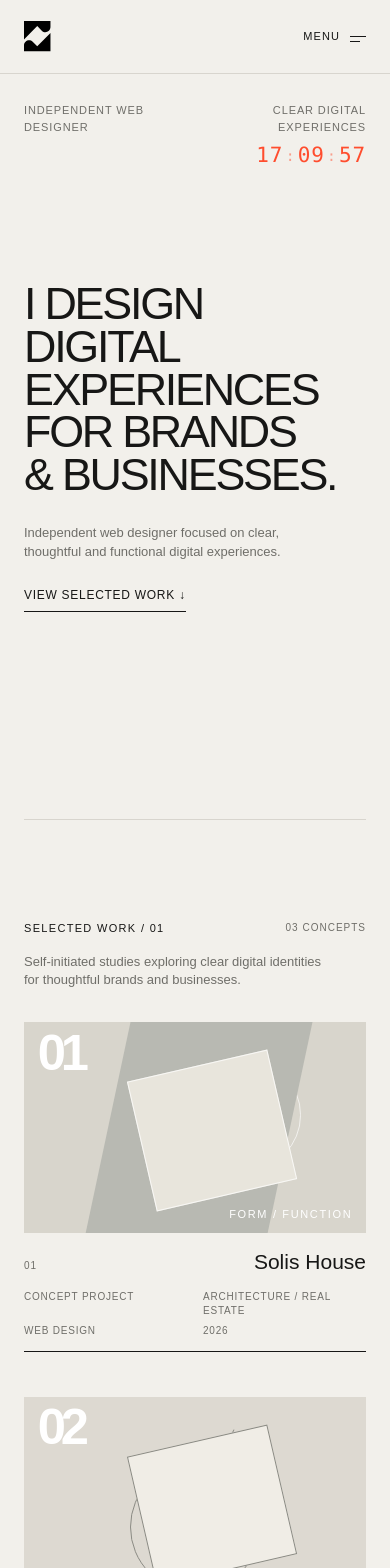
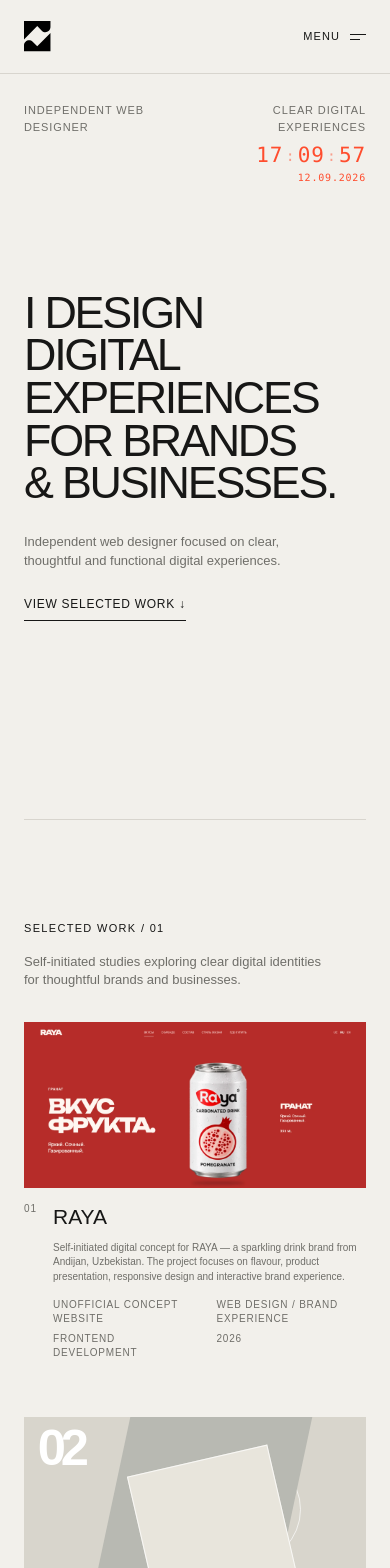
Before and after one commit to umarovro59/rustam-portfolio, a Next.js app: page / in a window 390 px wide. Shown: the top 1568 px of the page. Built offline with nearby package versions, Linux system fonts and the light colour scheme.

Commit message:
Update portfolio projects and mobile layout

```diff
--- a/src/app/globals.css
+++ b/src/app/globals.css
@@ -172,8 +172,17 @@
   letter-spacing: 0.04em;
   line-height: 1;
   white-space: nowrap;
-  text-align: right;
+  text-align: left;
   animation: hero-clock-enter 0.6s ease 3.7s both;
+}
+.hero-clock-time,
+.hero-clock-date {
+  display: block;
+}
+.hero-clock-date {
+  margin-top: 7px;
+  font-size: clamp(10px, 0.36em, 13px);
+  letter-spacing: 0.08em;
 }
 .hero-clock-group,
 .hero-clock-seconds {
@@ -349,6 +358,56 @@
 .project + .project {
   margin-top: clamp(45px, 7.2vw, 115px);
 }
+.more-work-control {
+  display: block;
+  margin: clamp(36px, 4vw, 64px) 0 0;
+  border: 0;
+  padding: 0;
+  background: transparent;
+  color: var(--muted);
+  cursor: pointer;
+  font-size: var(--meta-size);
+  font-weight: 400;
+  letter-spacing: 0.1em;
+  text-transform: uppercase;
+  transition: color 0.25s ease;
+}
+.more-work-control:hover {
+  color: var(--ink);
+}
+.more-work-control:disabled {
+  color: var(--muted);
+  cursor: default;
+  opacity: 1;
+}
+.additional-projects {
+  display: grid;
+  grid-template-rows: 0fr;
+  opacity: 0;
+  visibility: hidden;
+  pointer-events: none;
+  transform: translateY(16px);
+  transition:
+    grid-template-rows 0.4s ease,
+    opacity 0.4s ease,
+    transform 0.4s ease,
+    visibility 0s linear 0.4s;
+}
+.additional-projects[data-expanded="true"] {
+  grid-template-rows: 1fr;
+  opacity: 1;
+  visibility: visible;
+  pointer-events: auto;
+  transform: translateY(0);
+  transition-delay: 0s;
+}
+.additional-projects-inner {
+  min-height: 0;
+  overflow: hidden;
+}
+.additional-projects .project:first-child {
+  margin-top: clamp(45px, 7.2vw, 115px);
+}
 .project-link {
   display: block;
 }
@@ -360,6 +419,23 @@
 }
 .project-link:hover .project-visual {
   transform: scale(0.985);
+}
+.project-visual.project-raya {
+  height: auto;
+  min-height: 0;
+  background: #be2b28;
+}
+.project-image {
+  display: block;
+  width: 100%;
+  height: auto;
+  transition: transform 0.4s cubic-bezier(0.2, 0.8, 0.2, 1);
+}
+.project-link:hover .project-raya {
+  transform: none;
+}
+.project-link:hover .project-image {
+  transform: scale(1.015);
 }
 .visual-number {
   position: absolute;
@@ -466,7 +542,6 @@
   display: grid;
   grid-template-columns: 2fr 1fr;
   padding: 15px 0;
-  border-bottom: 1px solid var(--ink);
 }
 .project-meta > div:first-child {
   display: flex;
@@ -483,6 +558,13 @@
   margin: 0;
   font-size: 21px;
   font-weight: 500;
+}
+.project-description {
+  max-width: 620px;
+  margin: 8px 24px 0 0;
+  color: var(--muted);
+  font-size: var(--meta-size);
+  line-height: 1.45;
 }
 .project-details {
   display: grid;
@@ -782,6 +864,7 @@
     transform: none;
   }
   .project-visual,
+  .project-image,
   .service-list li {
     transition: none;
   }
@@ -819,14 +902,17 @@
     background: transparent;
     cursor: pointer;
     font-size: 11px;
+    line-height: 1;
     letter-spacing: 0.1em;
     text-transform: uppercase;
   }
   .menu-toggle i {
     display: block;
+    flex: 0 0 auto;
     width: 16px;
-    height: 1px;
-    background: var(--ink);
+    height: 6px;
+    background: linear-gradient(var(--ink), var(--ink)) top left / 16px 1px
+      no-repeat;
     position: relative;
     transition: transform 0.25s ease;
   }
@@ -915,24 +1001,34 @@
     grid-template-rows: auto 1fr auto;
   }
   .hero-kicker {
-    grid-template-columns: 1fr 1fr;
+    min-width: 0;
+    grid-template-columns: minmax(0, 1fr) minmax(0, 1fr);
     column-gap: 20px;
   }
   .hero-kicker > span {
     display: block;
-    max-width: 160px;
+    width: min(100%, 160px);
     grid-column: 2;
+    justify-self: end;
+    text-align: right;
     white-space: normal;
   }
   .hero-clock {
+    display: flex;
+    flex-direction: column;
     grid-column: 2;
     grid-row: 2;
+    justify-self: end;
+    align-items: flex-end;
     margin-top: 10px;
     font-size: 21px;
+    text-align: right;
   }
   .hero-content {
     grid-column: 1;
     align-self: center;
+    min-width: 0;
+    width: 100%;
     max-width: none;
     padding: 0 0 6vh;
   }
@@ -991,15 +1087,29 @@
     min-height: 190px;
   }
   .project-meta {
-    display: block;
+    display: grid;
+    grid-template-columns: 20px minmax(0, 1fr);
+    column-gap: 9px;
     padding: 13px 0;
   }
   .project-meta > div:first-child {
-    justify-content: space-between;
+    display: contents;
+  }
+  .project-meta > div:first-child > div {
+    min-width: 0;
+    grid-column: 2;
+  }
+  .project-description {
+    width: 100%;
+    max-width: 100%;
+    margin-right: 0;
   }
   .project-details {
-    margin-top: 13px;
+    min-width: 0;
+    grid-column: 2;
+    margin-top: 14px;
     grid-template-columns: 1fr 1fr;
+    gap: 7px 14px;
     line-height: 1.35;
   }
   .about-text {
--- a/src/components/LiveClock.tsx
+++ b/src/components/LiveClock.tsx
@@ -16,15 +16,28 @@
   };
 }
 
+function formatDate(date: Date): string {
+  return [
+    String(date.getDate()).padStart(2, "0"),
+    String(date.getMonth() + 1).padStart(2, "0"),
+    date.getFullYear(),
+  ].join(".");
+}
+
 export function LiveClock() {
   const [time, setTime] = useState<ClockTime>({
     hours: "00",
     minutes: "00",
     seconds: "00",
   });
+  const [date, setDate] = useState("00.00.0000");
 
   useEffect(() => {
-    const updateTime = () => setTime(formatTime(new Date()));
+    const updateTime = () => {
+      const now = new Date();
+      setTime(formatTime(now));
+      setDate(formatDate(now));
+    };
 
     updateTime();
     const intervalId = window.setInterval(updateTime, 1000);
@@ -32,8 +45,9 @@
   }, []);
 
   return (
+    <div className="hero-clock">
       <time
-      className="hero-clock"
+        className="hero-clock-time"
         dateTime={`${time.hours}:${time.minutes}:${time.seconds}`}
         aria-label={`Local time ${time.hours}:${time.minutes}:${time.seconds}`}
       >
@@ -49,5 +63,9 @@
           {time.seconds}
         </span>
       </time>
+      <time className="hero-clock-date" dateTime={date.split(".").reverse().join("-")}>
+        {date}
+      </time>
+    </div>
   );
 }
--- a/src/components/SelectedWork.tsx
+++ b/src/components/SelectedWork.tsx
@@ -1,8 +1,48 @@
+"use client";
+
+import Image from "next/image";
+import type { StaticImageData } from "next/image";
+import { useState } from "react";
 import type { Copy } from "@/lib/translations";
+import rayaPreview from "../../public/images/projects/raya/raya-preview.webp";
 
 const tones = ["project-solis", "project-vela", "project-noma"];
 
-function ProjectVisual({ tone, number }: { tone: string; number: string }) {
+type ProjectItem = {
+  title: string;
+  subtitle: string;
+  category: string;
+  discipline: string;
+  year: string;
+  description: string | null;
+  href: string;
+  image: StaticImageData | null;
+};
+
+function ProjectVisual({
+  tone,
+  number,
+  image,
+  title,
+}: {
+  tone?: string;
+  number: string;
+  image: StaticImageData | null;
+  title: string;
+}) {
+  if (image) {
+    return (
+      <div className="project-visual project-raya">
+        <Image
+          src={image}
+          alt={`${title} website hero`}
+          sizes="(max-width: 700px) calc(100vw - 48px), 90vw"
+          className="project-image"
+        />
+      </div>
+    );
+  }
+
   return (
     <div className={`project-visual ${tone}`} aria-hidden="true">
       <span className="visual-number">{number}</span>
@@ -13,6 +53,55 @@
   );
 }
 
+function ProjectCard({
+  project,
+  index,
+  viewLabel,
+}: {
+  project: ProjectItem;
+  index: number;
+  viewLabel: string;
+}) {
+  return (
+    <article className="project reveal">
+      <a
+        href={project.href}
+        className="project-link"
+        aria-label={`${viewLabel}: ${project.title}`}
+        {...(project.href.startsWith("http")
+          ? { target: "_blank", rel: "noopener noreferrer" }
+          : {})}
+      >
+        <ProjectVisual
+          tone={
+            project.image ? undefined : tones[(index - 1) % tones.length]
+          }
+          number={`0${index + 1}`}
+          image={project.image}
+          title={project.title}
+        />
+        <div className="project-meta">
+          <div>
+            <span className="project-number">0{index + 1}</span>
+            <div>
+              <h3>{project.title}</h3>
+              {project.description && (
+                <p className="project-description">{project.description}</p>
+              )}
+            </div>
+          </div>
+          <div className="project-details">
+            <span>{project.subtitle}</span>
+            <span>{project.category}</span>
+            <span>{project.discipline}</span>
+            <span>{project.year}</span>
+          </div>
+        </div>
+      </a>
+    </article>
+  );
+}
+
 export function SelectedWork({
   copy,
   projects,
@@ -20,6 +109,27 @@
   copy: Copy["work"];
   projects: Copy["projects"];
 }) {
+  const [isExpanded, setIsExpanded] = useState(false);
+  const raya = {
+    title: "RAYA",
+    ...copy.raya,
+    href: "https://raya-website-theta.vercel.app/",
+    image: rayaPreview,
+  };
+  const allProjects = [
+    raya,
+    ...projects.map((project) => ({
+      ...project,
+      subtitle: copy.concept,
+      year: "2026",
+      description: null,
+      href: "#contact",
+      image: null,
+    })),
+  ];
+  const primaryProjects = allProjects.slice(0, 4);
+  const additionalProjects = allProjects.slice(4);
+
   return (
     <section
       id="work"
@@ -30,35 +140,52 @@
         <p id="work-label" className="eyebrow">
           {copy.label}
         </p>
-        <span className="section-count">{copy.count}</span>
       </div>
       <div className="work-heading work-heading--compact">
         <p className="muted-copy reveal reveal-delay-1">{copy.body}</p>
       </div>
       <div className="project-list">
-        {projects.map((project, index) => (
-          <article className="project reveal" key={project.title}>
-            <a
-              href="#contact"
-              className="project-link"
-              aria-label={`${copy.view}: ${project.title}`}
+        {primaryProjects.map((project, index) => (
+          <ProjectCard
+            project={project}
+            index={index}
+            viewLabel={copy.view}
+            key={project.title}
+          />
+        ))}
+        <button
+          type="button"
+          className="more-work-control"
+          disabled={additionalProjects.length === 0}
+          aria-expanded={
+            additionalProjects.length > 0 ? isExpanded : undefined
+          }
+          aria-controls={
+            additionalProjects.length > 0 ? "additional-projects" : undefined
+          }
+          onClick={() => setIsExpanded((expanded) => !expanded)}
+        >
+          {isExpanded ? copy.lessProjects : copy.moreWork}
+        </button>
+        {additionalProjects.length > 0 && (
+            <div
+              id="additional-projects"
+              className="additional-projects"
+              data-expanded={isExpanded}
+              aria-hidden={!isExpanded}
             >
-              <ProjectVisual tone={tones[index]} number={`0${index + 1}`} />
-              <div className="project-meta">
-                <div>
-                  <span className="project-number">0{index + 1}</span>
-                  <h3>{project.title}</h3>
-                </div>
-                <div className="project-details">
-                  <span>{copy.concept}</span>
-                  <span>{project.category}</span>
-                  <span>{project.discipline}</span>
-                  <span>2026</span>
-                </div>
+              <div className="additional-projects-inner">
+                {additionalProjects.map((project, index) => (
+                  <ProjectCard
+                    project={project}
+                    index={index + 4}
+                    viewLabel={copy.view}
+                    key={project.title}
+                  />
+                ))}
               </div>
-            </a>
-          </article>
-        ))}
+            </div>
+        )}
       </div>
     </section>
   );
--- a/src/lib/translations.ts
+++ b/src/lib/translations.ts
@@ -17,11 +17,20 @@
     },
     work: {
       label: "Selected work / 01",
-      count: "03 concepts",
       title: "Selected work.",
       body: "Self-initiated studies exploring clear digital identities for thoughtful brands and businesses.",
       concept: "Concept Project",
       view: "View concept project",
+      moreWork: "MORE SELECTED WORK ↓",
+      lessProjects: "LESS PROJECTS ↑",
+      raya: {
+        subtitle: "UNOFFICIAL CONCEPT WEBSITE",
+        category: "WEB DESIGN / BRAND EXPERIENCE",
+        discipline: "FRONTEND DEVELOPMENT",
+        year: "2026",
+        description:
+          "Self-initiated digital concept for RAYA — a sparkling drink brand from Andijan, Uzbekistan. The project focuses on flavour, product presentation, responsive design and interactive brand experience.",
+      },
     },
     projects: [
       {
@@ -96,11 +105,20 @@
     },
     work: {
       label: "Избранные работы / 01",
-      count: "03 концепции",
       title: "Избранные работы.",
       body: "Концептуальные проекты о ясной цифровой идентичности для внимательных брендов и бизнеса.",
       concept: "Концептуальный проект",
       view: "Открыть концептуальный проект",
+      moreWork: "ЕЩЁ ПРОЕКТЫ ↓",
+      lessProjects: "СВЕРНУТЬ ↑",
+      raya: {
+        subtitle: "НЕОФИЦИАЛЬНЫЙ КОНЦЕПТ САЙТА",
+        category: "ВЕБ-ДИЗАЙН / БРЕНД-ОПЫТ",
+        discipline: "ФРОНТЕНД-РАЗРАБОТКА",
+        year: "2026",
+        description:
+          "Самостоятельно разработанный цифровой концепт для RAYA — бренда газированного напитка из Андижана, Узбекистан. Проект сфокусирован на вкусах, презентации продукта, адаптивном дизайне и интерактивном взаимодействии с брендом.",
+      },
     },
     projects: [
       {
```
Also changed, not shown: public/images/projects/raya/raya-preview.webp (added). Lines whose indentation alone changed are shown as unchanged.
